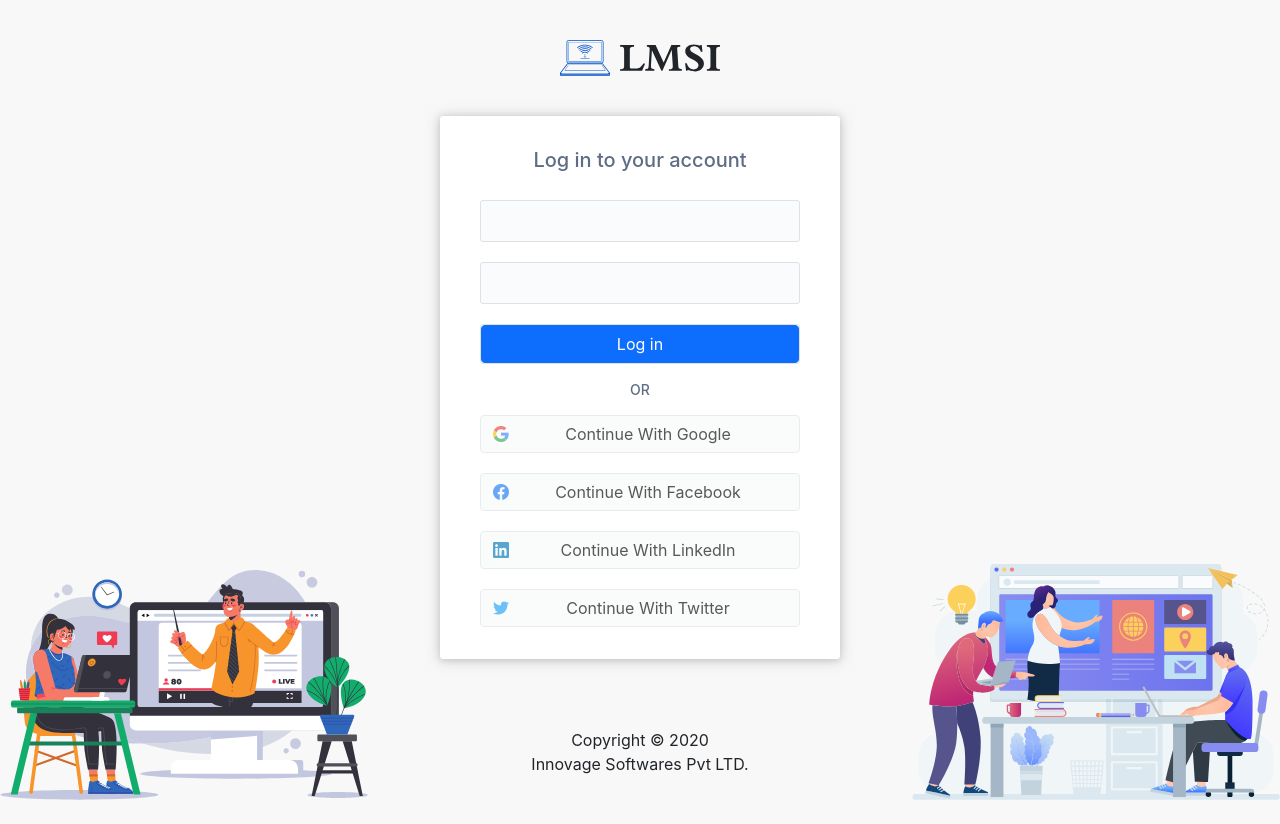
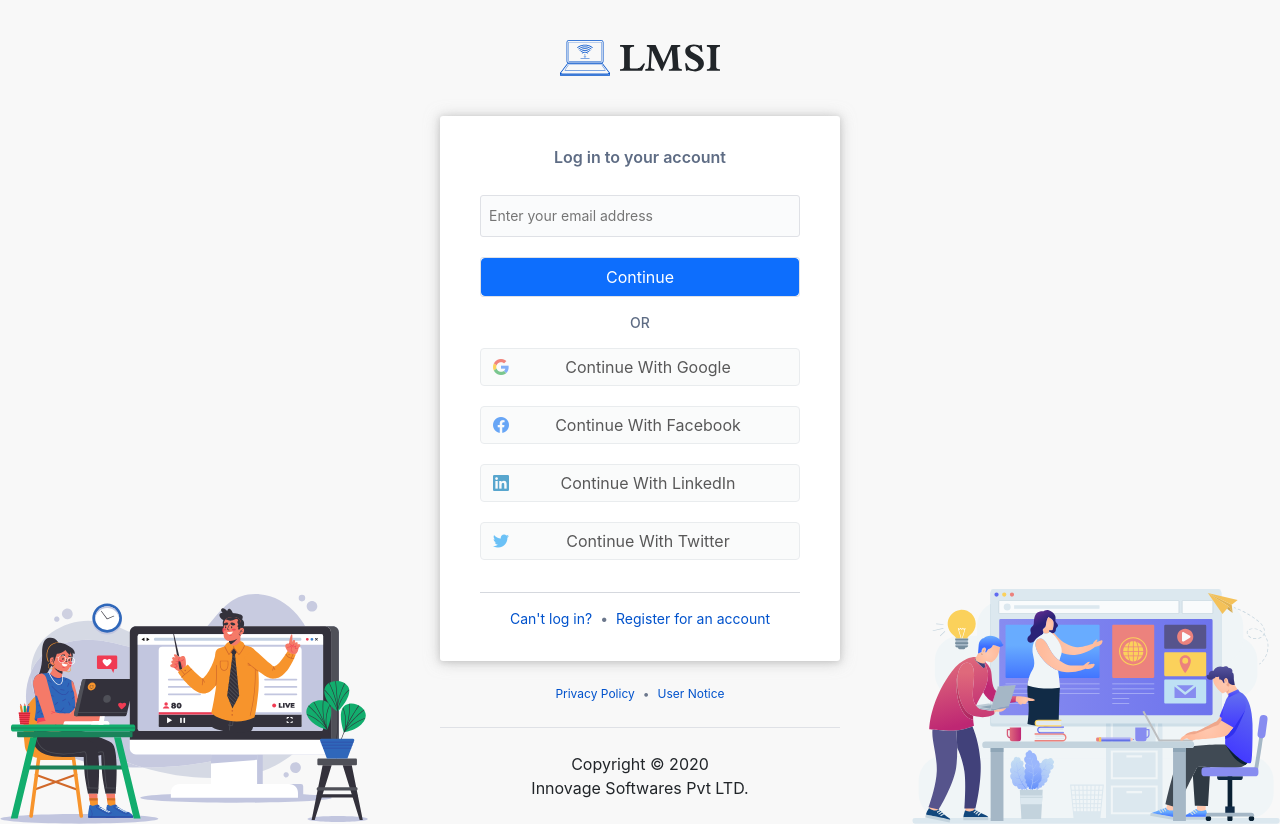
Before and after one commit to inovexia/lmsi-frontend, a React (Create React App) app: page /auth/sign-in in a window 1280 px wide. Before the commit the page ends 800 px from the top, so only its background shows below. Built offline with nearby package versions, Linux system fonts and the light colour scheme.

Commit message:
complete login and  register page

```diff
--- a/src/assets/scss/project/views/_auth.scss
+++ b/src/assets/scss/project/views/_auth.scss
@@ -15,7 +15,7 @@
       max-width: 400px;
       width: 100%;
 
-      .signIn-card {
+      .Info-card {
         color: rgb(94, 108, 132);
         padding: 32px 40px;
         background: rgb(255, 255, 255);
@@ -24,6 +24,7 @@
           0 1px 6px rgba(180, 180, 180, 0.6);
         box-sizing: border-box;
         width: 100%;
+        margin-bottom: 24px;
 
         .card-heading {
           display: flex;
@@ -32,7 +33,11 @@
           flex-direction: column;
           text-align: center;
           color: rgb(94, 108, 132);
-          font-size: 16px;
+
+          h5 {
+            font-weight: 600;
+            font-size: 16px;
+          }
         }
 
         .form-group {
@@ -83,6 +88,25 @@
           }
         }
 
+        .term-conditions {
+          margin-top: 20px;
+          text-align: left;
+          padding-left: 8px;
+          line-height: 1.2;
+
+          span {
+            font-size: 12px;
+
+            a {
+              color: rgb(0, 82, 204);
+              text-decoration: none;
+            }
+            a:hover {
+              text-decoration: underline;
+            }
+          }
+        }
+
         .social-login {
           .btn {
             &:not(:last-child) {
@@ -90,10 +114,69 @@
             }
           }
         }
+
+        .Info-card-footer {
+          color: rgb(107, 119, 140);
+          padding-top: 16px;
+          margin-top: 32px;
+          border-top: 1px solid rgb(213, 216, 222);
+          font-size: 14px;
+          text-align: center;
+          line-height: 20px;
+
+          ul {
+            display: flex;
+            -webkit-box-pack: center;
+            justify-content: center;
+            list-style: none;
+            padding: 0;
+            margin: 0;
+
+            a {
+              color: rgb(0, 82, 204);
+              text-decoration: none;
+            }
+            a:hover {
+              text-decoration: underline;
+            }
+          }
+        }
+      }
+
+      .footer-top {
+        display: flex;
+        flex-direction: column;
+        margin: 0px auto 24px;
+        font-size: 12px;
+        width: 400px;
+        text-align: center;
+        -webkit-box-align: center;
+        align-items: center;
+        border-radius: 3px;
+        color: rgb(107, 119, 140);
+
+        a {
+          color: rgb(0, 82, 204);
+          text-decoration: none;
+        }
+        a:hover {
+          text-decoration: underline;
+        }
+
+        ul {
+          display: flex;
+          -webkit-box-pack: center;
+          justify-content: center;
+          list-style: none;
+          padding: 0;
+          margin: 0;
+        }
       }
     }
 
     footer {
+      border-top: 1px solid rgb(223, 225, 230);
+      width: 320px;
       padding: 24px 0px;
 
       .copyright {
@@ -118,6 +201,10 @@
     background-repeat: no-repeat;
     background-size: calc(((100vw - 400px) / 2) - 32px),
       calc(((100vw - 400px) / 2) - 32px), cover;
+
+    footer {
+      width: 400px;
+    }
   }
 }
 @media (min-width: map-get($grid-breakpoints, 'md')) {
--- a/src/views/auth/sign-in/defaultView.js
+++ b/src/views/auth/sign-in/defaultView.js
@@ -1,22 +1,53 @@
-import React from 'react'
+import React, { useState } from 'react'
+import { NavLink } from 'react-router-dom'
 import { Button } from 'src/components/Buttons'
 import { Icon, GoogleIcon } from 'src/components/Icon'
 
 const SignIn = () => {
+  const [show, setShow] = useState(false)
+
+  const handleSubmit = () => {
+    setShow(true)
+  }
+
+  const handleChange = () => {
+    setShow(false)
+  }
+
   return (
-    <section className={'signIn-card'}>
+    <>
+      <div className={'Info-card'}>
         <div className={'card-heading'}>
           <h5>Log in to your account</h5>
         </div>
         <form action="">
           <div className={'form-group'}>
-          <input className={'form-data'} type="email" />
+            <input
+              onFocus={handleChange}
+              className={'form-data'}
+              type="email"
+              placeholder="Enter your email address"
+              required
+            />
           </div>
+          {show ? (
             <div className={'form-group'}>
-          <input className={'form-data'} type="password" />
+              <input
+                className={'form-data'}
+                type="password"
+                placeholder="Enter your password"
+              />
             </div>
+          ) : (
+            ''
+          )}
           <div className={'form-group'}>
-          <Button type="submit" variant="primary" label="Log in" />
+            <Button
+              onClick={handleSubmit}
+              type="button"
+              variant="primary"
+              label={show ? 'Log in' : 'Continue'}
+            />
           </div>
         </form>
         <h6 className={'text-center my-3'}>
@@ -68,7 +99,42 @@ const SignIn = () => {
             </span>
           </Button>
         </div>
-    </section>
+
+        <div className={'Info-card-footer'}>
+          <ul>
+            <li>
+              <NavLink to={'/auth/forgot-password'}>
+                <span>Can't log in?</span>
+              </NavLink>
+            </li>
+            <p style={{ margin: '0px 8px' }}>•</p>
+            <li>
+              <NavLink to={`/auth/sign-up`}>
+                <span>Register for an account</span>
+              </NavLink>
+            </li>
+          </ul>
+        </div>
+      </div>
+
+      <div className={'footer-top'}>
+        <div>
+          <ul>
+            <li>
+              <NavLink to={'#'}>
+                <span>Privacy Policy</span>
+              </NavLink>
+            </li>
+            <p style={{ margin: '0px 8px' }}>•</p>
+            <li>
+              <NavLink to={`#`}>
+                <span>User Notice</span>
+              </NavLink>
+            </li>
+          </ul>
+        </div>
+      </div>
+    </>
   )
 }
 
--- a/src/views/auth/sign-up/defaultView.js
+++ b/src/views/auth/sign-up/defaultView.js
@@ -1,12 +1,128 @@
 import React from 'react'
+import { NavLink } from 'react-router-dom'
 import { ucFirst, getRoleId } from 'src/helpers/Utils'
+import { Button } from 'src/components/Buttons'
+import { Icon, GoogleIcon } from 'src/components/Icon'
+
 const SignUp = ({
   match: {
     params: { InstituteId, Method, MethodValue, RoleKey = 'learner' },
   },
 }) => {
   false && console.log(InstituteId, Method, MethodValue, getRoleId(RoleKey))
-  return <h1>{`Sign Up ${ucFirst(RoleKey)}`}</h1>
+  return (
+    <>
+      <div className={'Info-card'}>
+        <div className={'card-heading'}>
+          <h5>{`Register your account ${ucFirst(RoleKey)}`}</h5>
+        </div>
+        <form action="">
+          <div className={'form-group'}>
+            <input
+              className={'form-data'}
+              type="email"
+              placeholder="Enter your email address"
+            />
+          </div>
+          <div className={'form-group'}>
+            <input
+              className={'form-data'}
+              type="text"
+              placeholder="Enter your full name"
+            />
+          </div>
+          <div className={'term-conditions'}>
+            <span>
+              By signing up, I accept the LMSI{' '}
+              <NavLink to={'#'}>
+                <span>Cloud Terms of Service</span>
+              </NavLink>{' '}
+              and acknowledge the{' '}
+              <NavLink to={'#'}>
+                <span>Privacy Policy</span>
+              </NavLink>
+            </span>
+          </div>
+          <div className={'form-group'}>
+            <Button type="submit" variant="primary" label="Register" />
+          </div>
+        </form>
+        <h6 className={'text-center my-3'}>
+          <small>OR</small>
+        </h6>
+        <div className={'social-login'}>
+          <Button
+            className={'d-flex w-100 border'}
+            variant="light"
+            disabled={true}
+            title={'Coming Soon'}
+          >
+            <GoogleIcon className={'my-auto'} />
+            <span className={'flex-grow-1 text-center'}>
+              Continue With Google
+            </span>
+          </Button>
+          <Button
+            className={'d-flex w-100 border'}
+            variant="light"
+            disabled={true}
+            title={'Coming Soon'}
+          >
+            <Icon icon={'facebook'} className={'my-auto'} />
+            <span className={'flex-grow-1 text-center'}>
+              Continue With Facebook
+            </span>
+          </Button>
+          <Button
+            className={'d-flex w-100 border'}
+            variant="light"
+            disabled={true}
+            title={'Coming Soon'}
+          >
+            <Icon icon={'linkedin'} className={'my-auto'} />
+            <span className={'flex-grow-1 text-center'}>
+              Continue With LinkedIn
+            </span>
+          </Button>
+          <Button
+            className={'d-flex w-100 border'}
+            variant="light"
+            disabled={true}
+            title={'Coming Soon'}
+          >
+            <Icon icon={'twitter'} className={'my-auto'} />
+            <span className={'flex-grow-1 text-center'}>
+              Continue With Twitter
+            </span>
+          </Button>
+        </div>
+
+        <div className={'Info-card-footer'}>
+          <ul>
+            <li>
+              <NavLink to={'/auth/sign-in'}>
+                <span>Already have an LMSI account? Log in</span>
+              </NavLink>
+            </li>
+          </ul>
+        </div>
+      </div>
+
+      <div className={'footer-top'}>
+        <span>
+          This page is protected by reCAPTCHA and the Google{' '}
+          <NavLink to={'#'}>
+            <span>Privacy Policy</span>
+          </NavLink>{' '}
+          and{' '}
+          <NavLink to={'#'}>
+            <span>Terms of Service</span>
+          </NavLink>{' '}
+          apply
+        </span>
+      </div>
+    </>
+  )
 }
 
 export default SignUp
```
Lines whose indentation alone changed are shown as unchanged.
